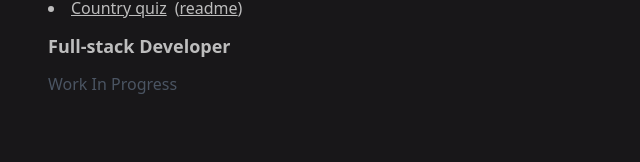
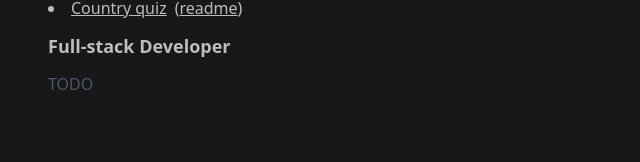
Before and after one commit to imranwijaya/devchallenges, a Next.js app: page / in a window 1280 px wide. Shown: the part 520-682 px from the top of the page, without its empty margins (192-832 px from the left). Built offline with nearby package versions, Linux system fonts and the light colour scheme.

Commit message:
update README.md

```diff
--- a/src/app/page.tsx
+++ b/src/app/page.tsx
@@ -44,7 +44,7 @@ const Home: NextPage = () => {
               ))}
             </ul>
           ) : (
-            <div className="text-gray-600">Work In Progress</div>
+            <div className="text-gray-600">TODO</div>
           )}
           {/* FRONT-END DEVELOPER */}
           <h2 className="py-3 text-lg font-bold">Front-end Developer</h2>
@@ -72,7 +72,7 @@ const Home: NextPage = () => {
               ))}
             </ul>
           ) : (
-            <div className="text-slate-600">Work In Progress</div>
+            <div className="text-slate-600">TODO</div>
           )}
           {/* FULL-STACK DEVELOPER */}
           <h2 className="py-3 text-lg font-bold">Full-stack Developer</h2>
@@ -85,7 +85,7 @@ const Home: NextPage = () => {
               ))}
             </ul>
           ) : (
-            <div className="text-gray-600">Work In Progress</div>
+            <div className="text-gray-600">TODO</div>
           )}
         </section>
       </main>
```
Also changed, not shown: 1 other file (tests, documents, lock files or other folders).
